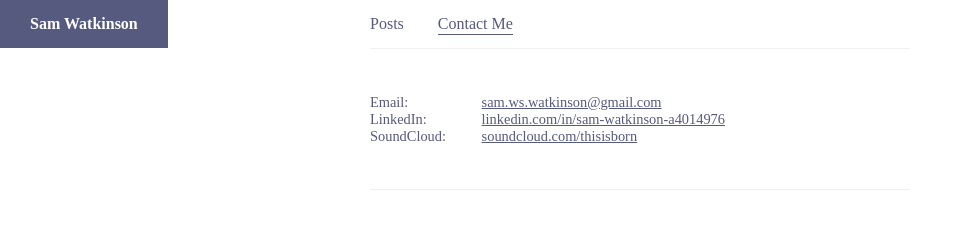
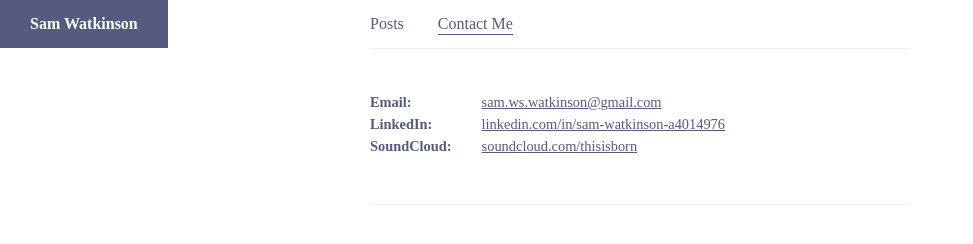
Before and after one commit to TheActualWalko/Blog-by-Sam-Watkinson, a plain HTML site: page contact-me/index.html in a window 1280 px wide. Shown: the whole page, without its empty margins (0-973 px from the left). Drawn offline with Linux system fonts and the light colour scheme; a web font is replaced by a local one.

Commit message:
improved list spacing

```diff
--- a/css/screen.css
+++ b/css/screen.css
@@ -189,17 +189,24 @@ article figure{
   margin-left:-10px;
 }
 
+article ol li{
+  margin-bottom:5px;
+}
+
 article dl dt{
-  margin:0;
+  font-weight:600;
+  margin:0 0 5px 0;
   padding:0;
   width:20%;
   display:inline-block;
+  vertical-align: top;
 }
 
 article dl dd{
-  margin:0;
+  margin:0 0 5px 0;
   padding:0;
   display:inline-block;
+  vertical-align: top;
   width:78%;
 }
 
```
